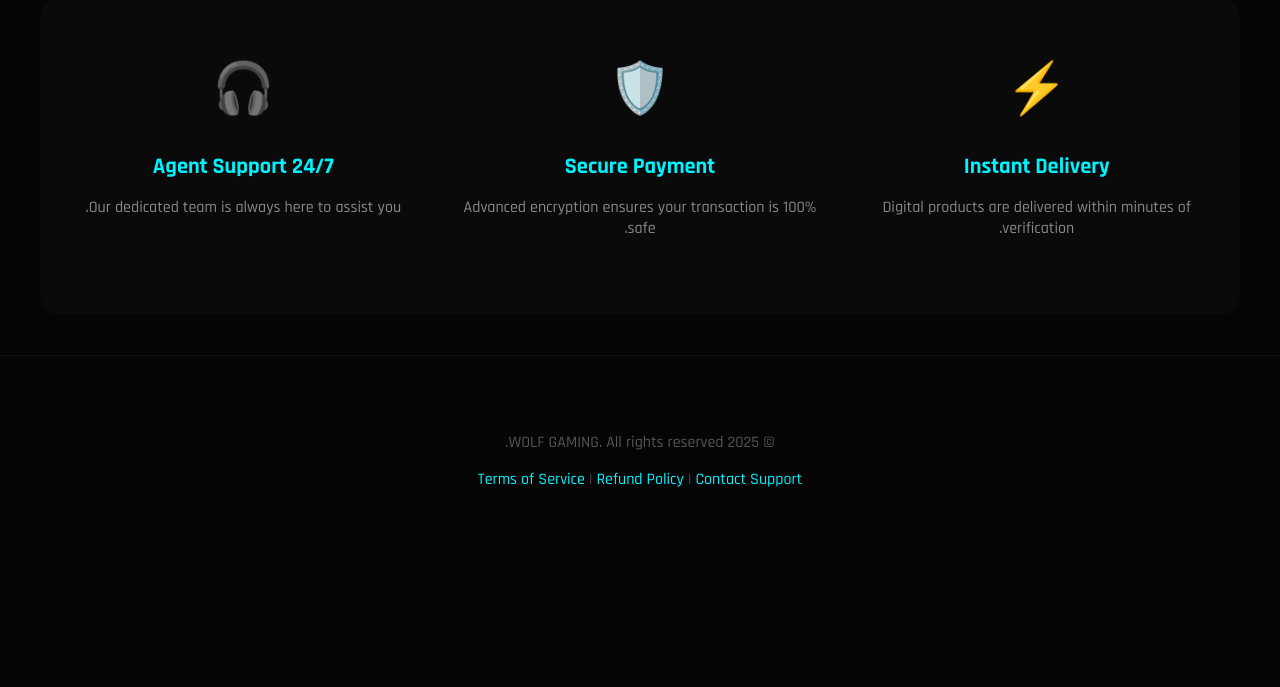
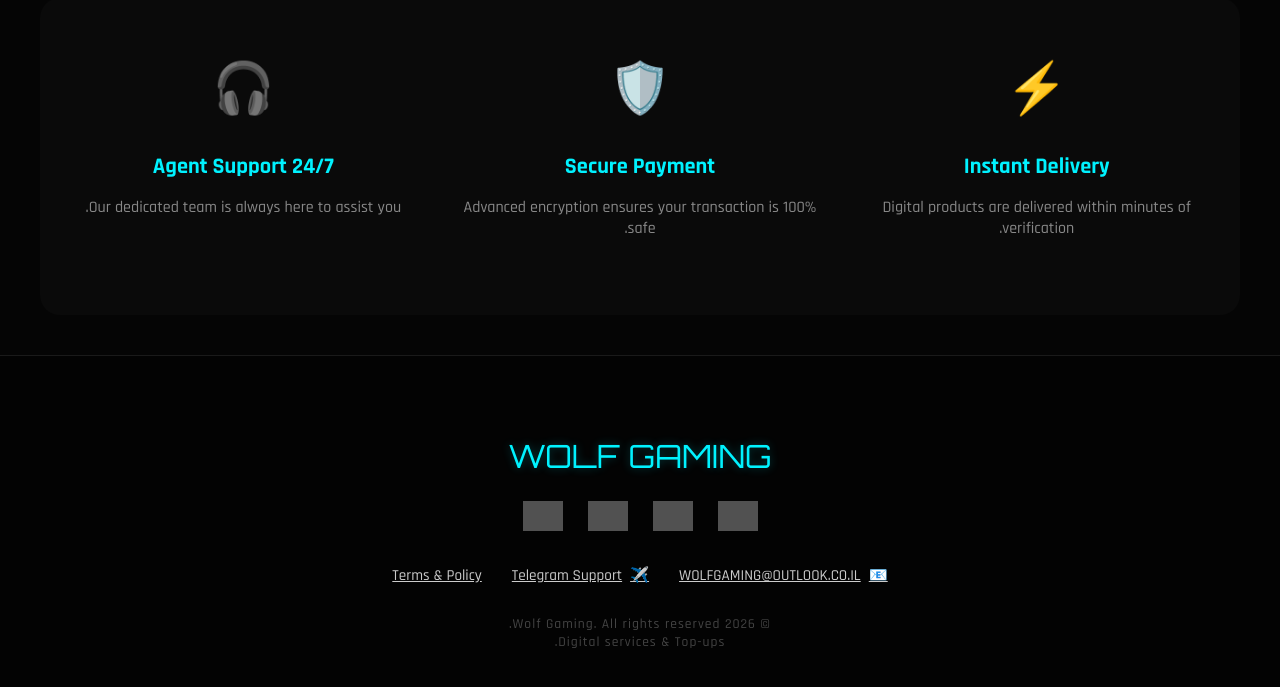
Before and after one commit to WOLFGAMING77/WOLFGAMING, a website: page index.html in a window 1280 px wide. Shown: the part 1593-2280 px from the top of the page. Before the commit the page ends 2159 px from the top, so only its background shows below. Drawn offline with Linux system fonts and the light colour scheme; grey boxes are pictures that could not be loaded.

Commit message:
Update footer with professional design and new contact info

```diff
--- a/index.html
+++ b/index.html
@@ -198,15 +198,76 @@
 
         footer {
             text-align: center;
-            padding: 60px 20px;
-            color: #555;
-            border-top: 1px solid #111;
+            padding: 80px 20px;
+            background: #030303;
+            color: #888;
+            border-top: 1px solid #1a1a1a;
+            font-size: 0.95rem;
         }
 
-        a { color: var(--primary); text-decoration: none; }
+        .footer-logo {
+            font-size: 2rem;
+            color: var(--primary);
+            margin-bottom: 25px;
+            display: inline-block;
+            text-shadow: 0 0 10px rgba(0, 242, 255, 0.3);
+        }
+
+        .payment-methods {
+            display: flex;
+            justify-content: center;
+            align-items: center;
+            gap: 25px;
+            margin-bottom: 35px;
+            flex-wrap: wrap;
+        }
+
+        .payment-methods img {
+            height: 30px;
+            filter: grayscale(1);
+            opacity: 0.5;
+            transition: 0.3s;
+        }
+
+        .payment-methods img:hover {
+            filter: grayscale(0);
+            opacity: 1;
+        }
+
+        .footer-links {
+            margin-bottom: 30px;
+            display: flex;
+            justify-content: center;
+            gap: 30px;
+            flex-wrap: wrap;
+        }
+
+        .footer-links a {
+            color: #ccc;
+            transition: 0.3s;
+            display: flex;
+            align-items: center;
+            gap: 8px;
+        }
+
+        .footer-links a:hover {
+            color: var(--primary);
+            text-shadow: 0 0 8px var(--primary);
+        }
+
+        .copyright {
+            color: #444;
+            font-size: 0.85rem;
+            letter-spacing: 1px;
+        }
+
+        .social-icon {
+            font-size: 1.2rem;
+        }
 
         @media (max-width: 768px) {
             .logo { font-size: 2.5rem; }
+            .footer-links { flex-direction: column; gap: 15px; }
         }
     </style>
 </head>
@@ -301,12 +362,29 @@
     </div>
 
     <footer>
-        <p>&copy; 2025 WOLF GAMING. All rights reserved.</p>
-        <p>
-            <a href="/terms">Terms of Service</a> |
-            <a href="/terms">Refund Policy</a> |
-            <a href="mailto:WOLFGAMINGE@OUTLOOK.CO.IL">Contact Support</a>
-        </p>
+        <div class="footer-logo orbitron">WOLF GAMING</div>
+
+        <div class="payment-methods">
+            <img src="https://upload.wikimedia.org/wikipedia/commons/5/5e/Visa_Inc._logo.svg" alt="Visa">
+            <img src="https://upload.wikimedia.org/wikipedia/commons/2/2a/Mastercard-logo.svg" alt="Mastercard">
+            <img src="https://upload.wikimedia.org/wikipedia/commons/4/46/Bitcoin.svg" alt="Bitcoin">
+            <img src="https://upload.wikimedia.org/wikipedia/commons/a/a4/Tether_Logo.svg" alt="USDT">
+        </div>
+
+        <div class="footer-links">
+            <a href="mailto:WOLFGAMING@OUTLOOK.CO.IL">
+                <span>📧</span> WOLFGAMING@OUTLOOK.CO.IL
+            </a>
+            <a href="https://t.me/id8562794984" target="_blank">
+                <span>✈️</span> Telegram Support
+            </a>
+            <a href="/terms">Terms & Policy</a>
+        </div>
+
+        <div class="copyright">
+            &copy; 2026 Wolf Gaming. All rights reserved.<br>
+            Digital services & Top-ups.
+        </div>
     </footer>
 
     <script>
```
